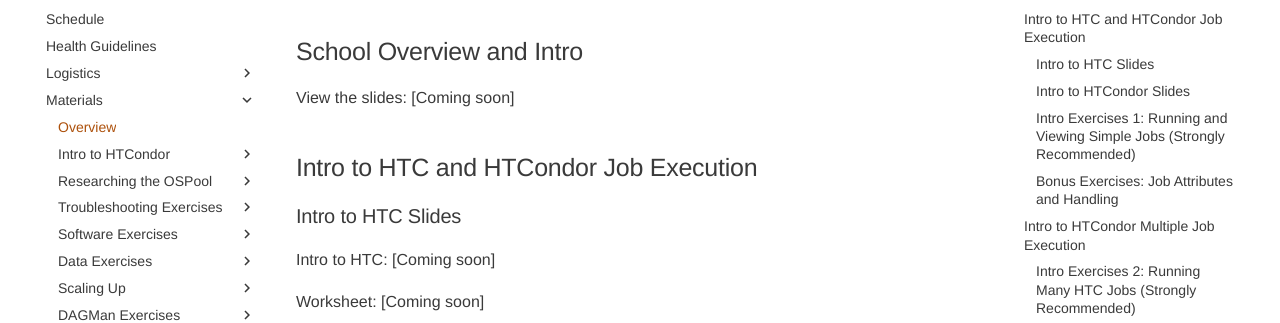
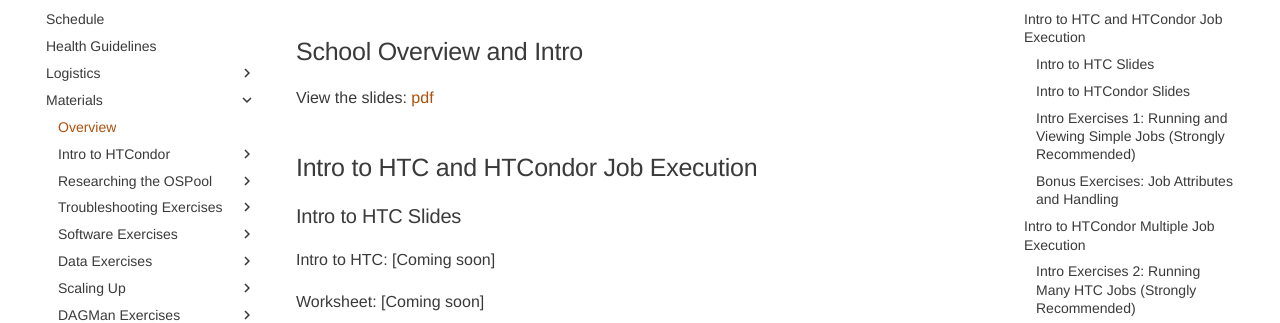
Before and after one commit to osg-htc/school-2025, an MkDocs documentation site: the page built from docs/materials/index.md, in a window 1280 px wide and 900 px high. Shown: the part 146-469 px from the top of the window. Built offline with MkDocs 1.6.1 and Material for MkDocs 9.7.7, drawn with Linux system fonts in a browser that asks for light colours.

Commit message:
Added welcome slides

```diff
--- a/docs/materials/index.md
+++ b/docs/materials/index.md
@@ -2,8 +2,7 @@
 
 ## School Overview and Intro
 
-View the slides: [Coming soon]
-<!-- View the slides: [pdf](welcome/files/osgs24-day1-part1-welcome-timc.pdf) -->
+View the slides: [pdf](welcome/files/osgs25-day1-part1-welcome-timc.pdf)
 
 ## Intro to HTC and HTCondor Job Execution
 
```
Also changed, not shown: 2 other files.
